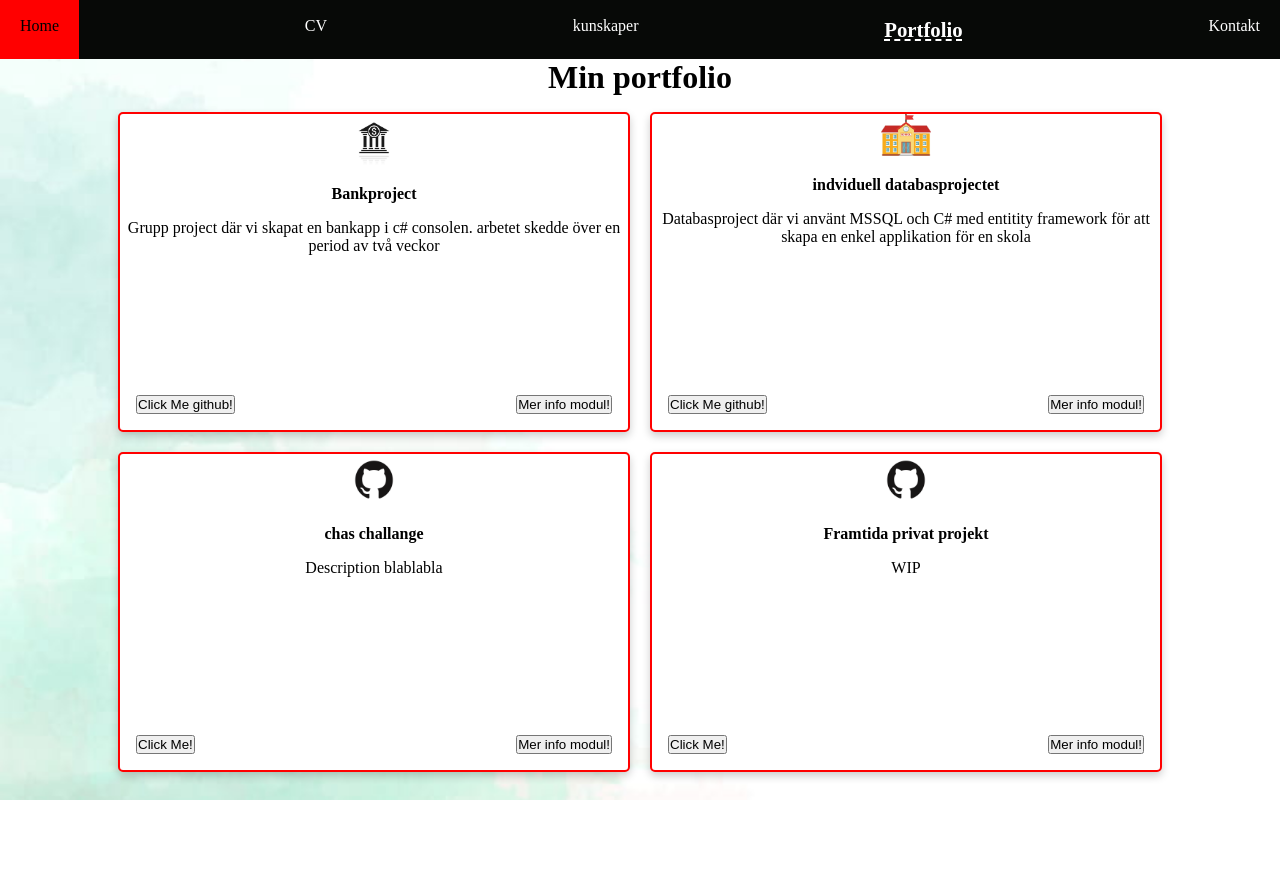
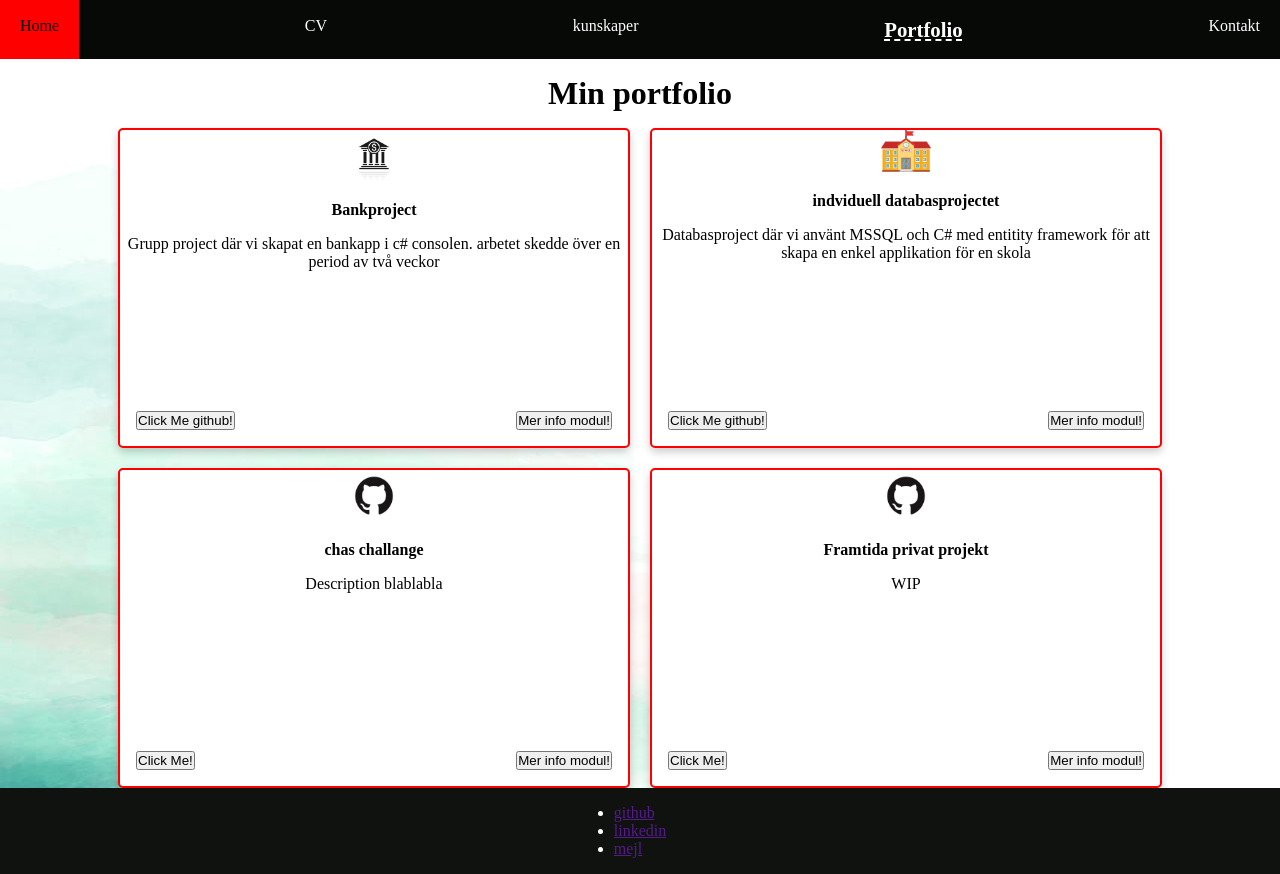
Before and after one commit to michaelw-jpg/CV-sida, a plain HTML site: page Portfolio.html in a window 1280 px wide. Before the commit the page ends 800 px from the top, so only its background shows below. Drawn offline with Linux system fonts and the light colour scheme.

Commit message:
small letters

```diff
--- a/Portfolio.html
+++ b/Portfolio.html
@@ -17,7 +17,7 @@
     </nav>
 </header>
 <body>
-
+    <main>
     <h1> Min portfolio</h1>
     <main-layout>
         <section class="card">
@@ -122,6 +122,13 @@
 
         </section>
     </main-layout>
-
+</main>
+<footer>
+    <ul>
+        <li><a href=""> github</a></li>
+        <li><a href="">linkedin</a></li>
+        <li><a href="">mejl</a></li>
+    </ul>
+</footer>
 </body>
 </html>
--- a/style.css
+++ b/style.css
@@ -8,6 +8,7 @@
 h1{
     text-align: center;
     padding-bottom: 1rem;
+    padding-top: 1rem;
 }
 nav{
     background-color: rgb(7, 9, 7);
@@ -28,7 +29,8 @@ main-layout{
 }
 
 main{
-    min-height: 100vh;
+    min-height: 90vh;
+
 }
 
 .close{
@@ -52,6 +54,7 @@ main{
     width: 50%;
     margin-left: 20%;
     min-width: 600px;
+    margin-bottom: 1.5rem;
 }
 
 .item{
@@ -213,7 +216,6 @@ h4{
   }
   .intro{
     display: block;
-
     text-align: center;
     font-size: 1.5rem;
     margin-left: 25%;
@@ -260,10 +262,9 @@ footer{
     background-color: rgb(15, 18, 15);
     display: flex;
     justify-content: center;
-    padding: 0.5rem;
-    margin-top: 1rem;
+    padding: 1rem;
+
     color:white;
-
     width: 100%;
 }
 
```
Also changed, not shown: Contact.html (+4 -1 lines).
